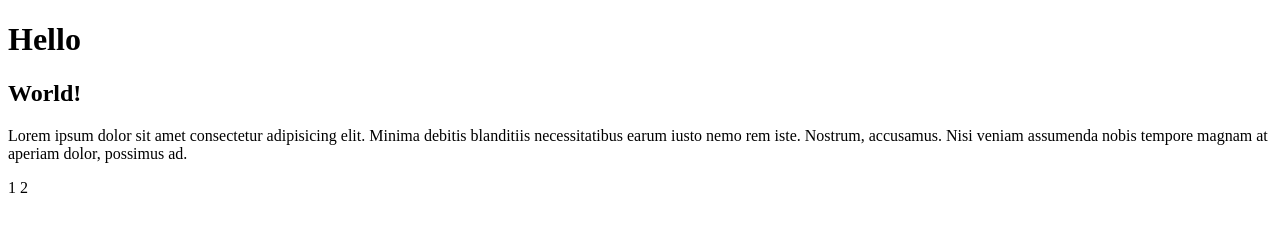
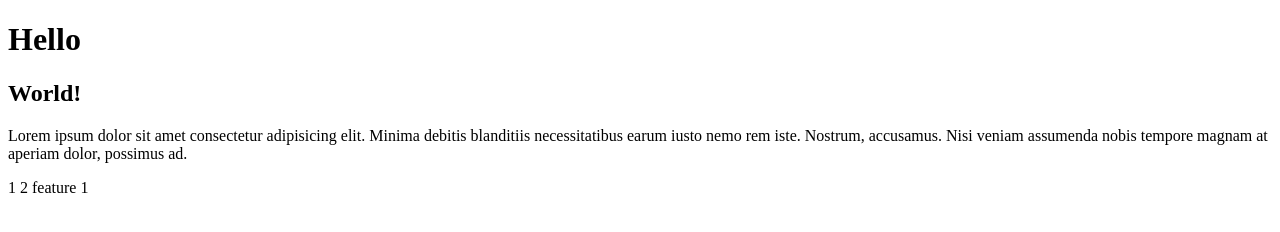
Before and after one commit to yuveliremil/test, a plain HTML site: page index.html in a window 1280 px wide. Drawn offline with Linux system fonts and the light colour scheme.

Commit message:
feature 1

```diff
--- a/index.html
+++ b/index.html
@@ -15,5 +15,8 @@
 
     <span>1</span>
     <span>2</span>
+
+
+    <span>feature 1</span>
 </body>
 </html>
```
